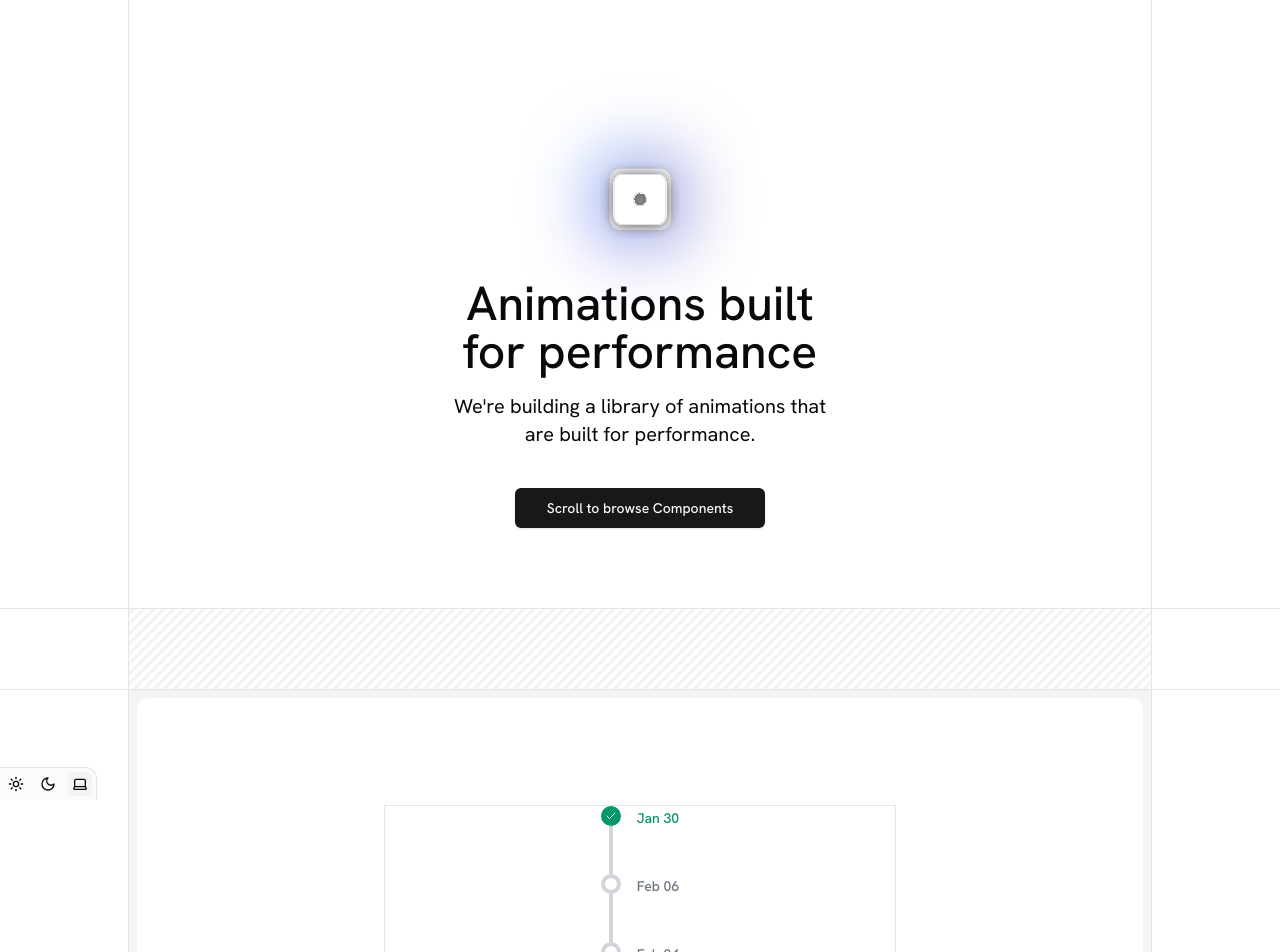
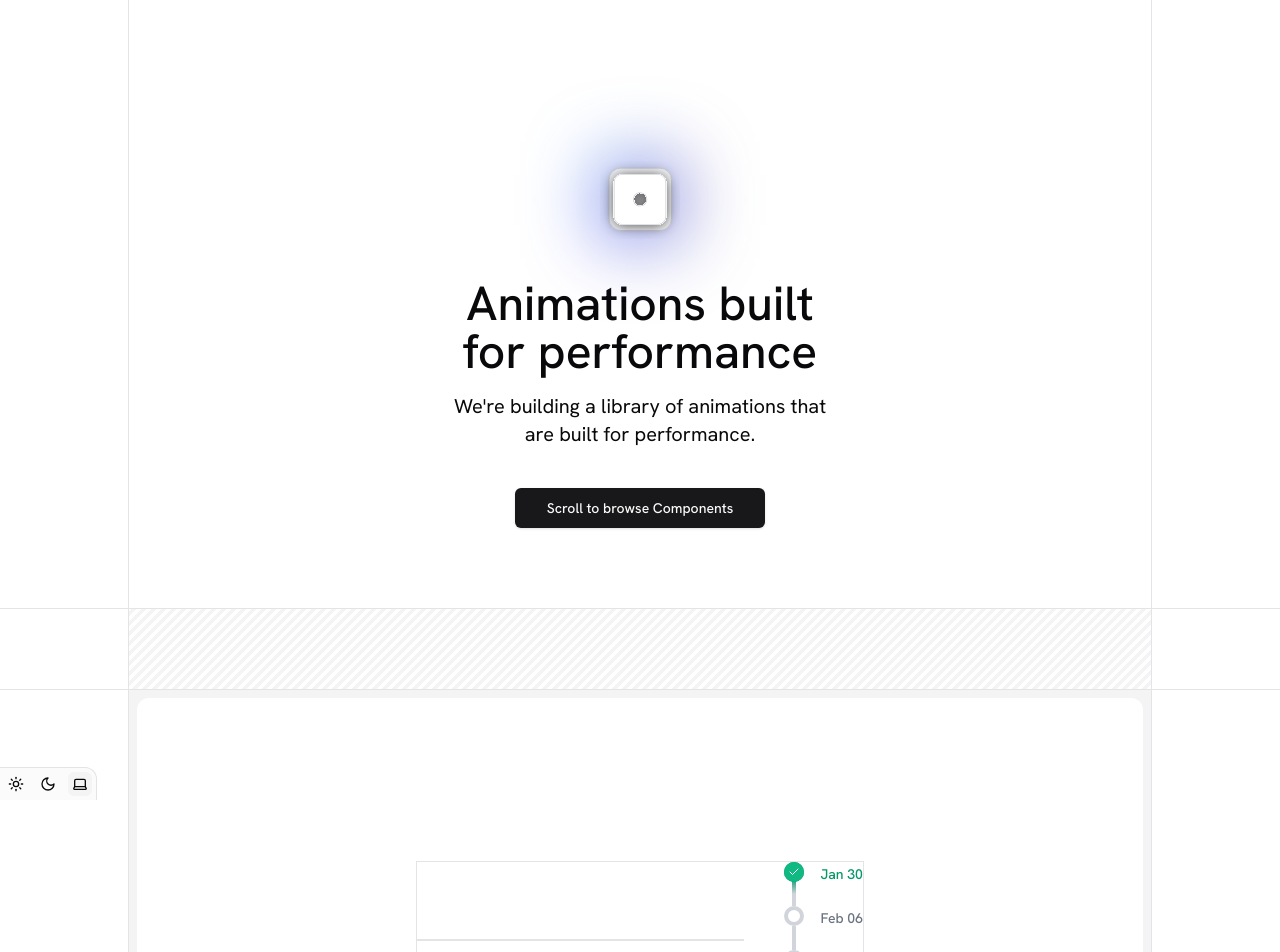
Before and after one commit to code-env/ground-v2, a React (Vite) app: page / in a window 1280 px wide. Shown: the top 952 px of the page. Built offline with nearby package versions, Linux system fonts and the light colour scheme.

Commit message:
feat: added some other components

```diff
--- a/src/components/animations/stacked-click.tsx
+++ b/src/components/animations/stacked-click.tsx
@@ -1,7 +1,7 @@
 import { cn } from "@/lib/utils";
 import { Check } from "lucide-react";
 import { Dispatch, SetStateAction, useState } from "react";
-import { motion as m } from "motion/react";
+import { motion as m, MotionConfig, Transition } from "motion/react";
 
 interface TimelineItem {
   date: string;
@@ -28,20 +28,27 @@ const timelineItems: TimelineItem[] = [
   },
 ];
 
+const TRANSITION: Transition = {
+  duration: 0.3,
+  ease: "circInOut",
+  // delay: 0.1,
+};
+
 const StackClick = () => {
   const [selected, setSelected] = useState(0);
   return (
-    <div className="full center">
-      <div className="max-w-lg border w-full flex items-center gap-10">
-        <div className="flex-1"></div>
+    <MotionConfig transition={TRANSITION}>
+      <div className="full center  z-0">
+        <div className="max-w-md border overflow-hidden w-full flex items-center gap-10">
+          <div className="flex-1 border size-full"></div>
           <VerticalTimeline
             items={timelineItems}
             setSelected={setSelected}
             selected={selected}
           />
-        <div className="flex-1"></div>
         </div>
       </div>
+    </MotionConfig>
   );
 };
 
@@ -66,30 +73,46 @@ function VerticalTimeline({
           className="flex items-start cursor-pointer"
           onClick={() => setSelected(index)}
         >
-          {/* Timeline circle and line */}
+          <div className="relative flex flex-col items-center">
+            <div
+              className={cn(
+                "flex h-5 relative w-5 items-center justify-center rounded-full border-4 border-gray-300 bg-white"
+              )}
+            />
+            {index < items.length - 1 && (
+              <div className="h-6 w-1 bg-gray-300" />
+            )}
+            {selected === index && (
               <m.div
-            layoutId="active-timeline-indicator-container"
-            className="relative flex flex-col items-center"
+                layoutId="active-timeline-container"
+                className="absolute h-5 w-5 bg-emerald-600 rounded-full z-50"
               >
                 <m.div
-              layoutId="active-timeline-indicator"
-              className={cn(
-                "flex h-5 w-5 items-center justify-center rounded-full border-4",
-                selected === index
-                  ? "border-emerald-600 bg-emerald-600 text-white"
-                  : "border-gray-300 bg-white"
-              )}
+                  className="size-full bg-emerald-500 rounded-full center text-white"
+                  layoutId="active-timeline-indicator-icon"
                 >
-              {selected === index && <Check className="h-3 w-3" />}
-            </m.div>
-            {/* Connector line */}
-            {index < items.length - 1 && (
-              <div className="h-12 w-1 bg-gray-300" />
-            )}
+                  <Check className="h-3 w-3" />
                 </m.div>
 
-          {/* Date text */}
-          <div className="ml-4 pb-10">
+                <div
+                  className={cn(
+                    "absolute h-8 left-0 right-0 mx-auto w-1 bg-gradient-to-b from-transparent via-emerald-600 to-transparent -z-10",
+                    {
+                      "top-0 bottom-0 my-auto h-16":
+                        index > 0 && index < items.length - 1,
+                      "top-0": index === 0,
+                      "bottom-0": index === items.length - 1,
+                    }
+                  )}
+                />
+              </m.div>
+            )}
+          </div>
+          <div
+            className={cn("ml-4", {
+              "pb-5": index < items.length - 1,
+            })}
+          >
             <span
               className={cn(
                 "text-sm font-medium",
```
Lines whose indentation alone changed are shown as unchanged.
